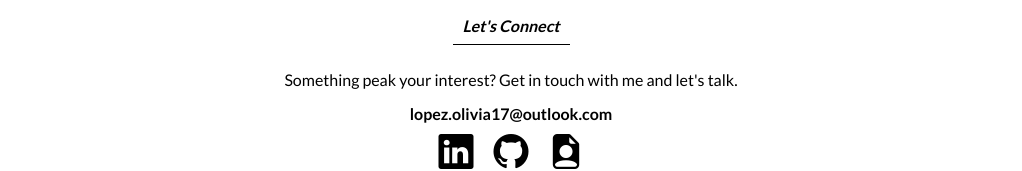
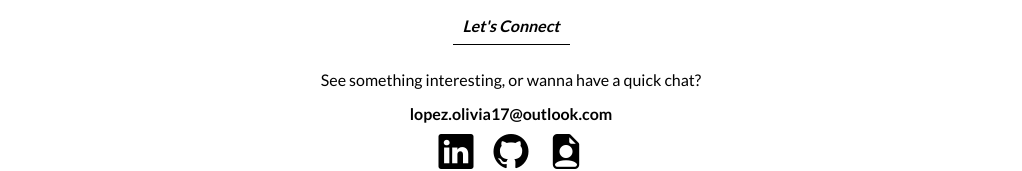
Before and after one commit to DoubleLForce5/Portfolio, a React (Create React App) app: page / in a window 1280 px wide. Shown: the part 2102-2273 px from the top of the page, without its empty margins (129-1151 px from the left). Built offline with nearby package versions, Linux system fonts and the light colour scheme.

Commit message:
changed sentence in contact me section

```diff
--- a/src/pages/Contact.js
+++ b/src/pages/Contact.js
@@ -11,37 +11,47 @@ function Contact() {
 
       <ContactSection>
         <p className="contact-text">
-          Something peak your interest? Get in touch with me and let's talk.
+          See something interesting, or wanna have a quick chat?
         </p>
-        <p className='email-tag'><a
+        <p className="email-tag">
+          <a
             className="email"
             href="mailto:lopez.olivia17@outlook.com"
             target="_blank"
             aria-label="link to my email"
             rel="noopener noreferrer"
-          >lopez.olivia17@outlook.com</a></p>
+          >
+            lopez.olivia17@outlook.com
+          </a>
+        </p>
         <div className="contact-links">
-         <a
+          <a
             className="linkedin-icon contact-icon"
             href="https://www.linkedin.com/in/olivialopez17/"
             target="_blank"
             aria-label="link to my linkedIn"
             rel="noopener noreferrer"
-          ><i class="bi bi-linkedin"></i></a>
+          >
+            <i class="bi bi-linkedin"></i>
+          </a>
           <a
             className="github-icon contact-icon"
             href="https://github.com/DoubleLForce5"
             target="_blank"
             aria-label="link to my github"
             rel="noopener noreferrer"
-          ><i class="bi bi-github"></i></a>
+          >
+            <i class="bi bi-github"></i>
+          </a>
           <a
             className="resume-icon contact-icon"
             href="assets/olivia-lopez-resume.pdf"
             target="_blank"
             aria-label="link to my resume"
             rel="noopener noreferrer"
-          ><i class="bi bi-file-earmark-person-fill"></i></a>
+          >
+            <i class="bi bi-file-earmark-person-fill"></i>
+          </a>
         </div>
       </ContactSection>
     </>
```
